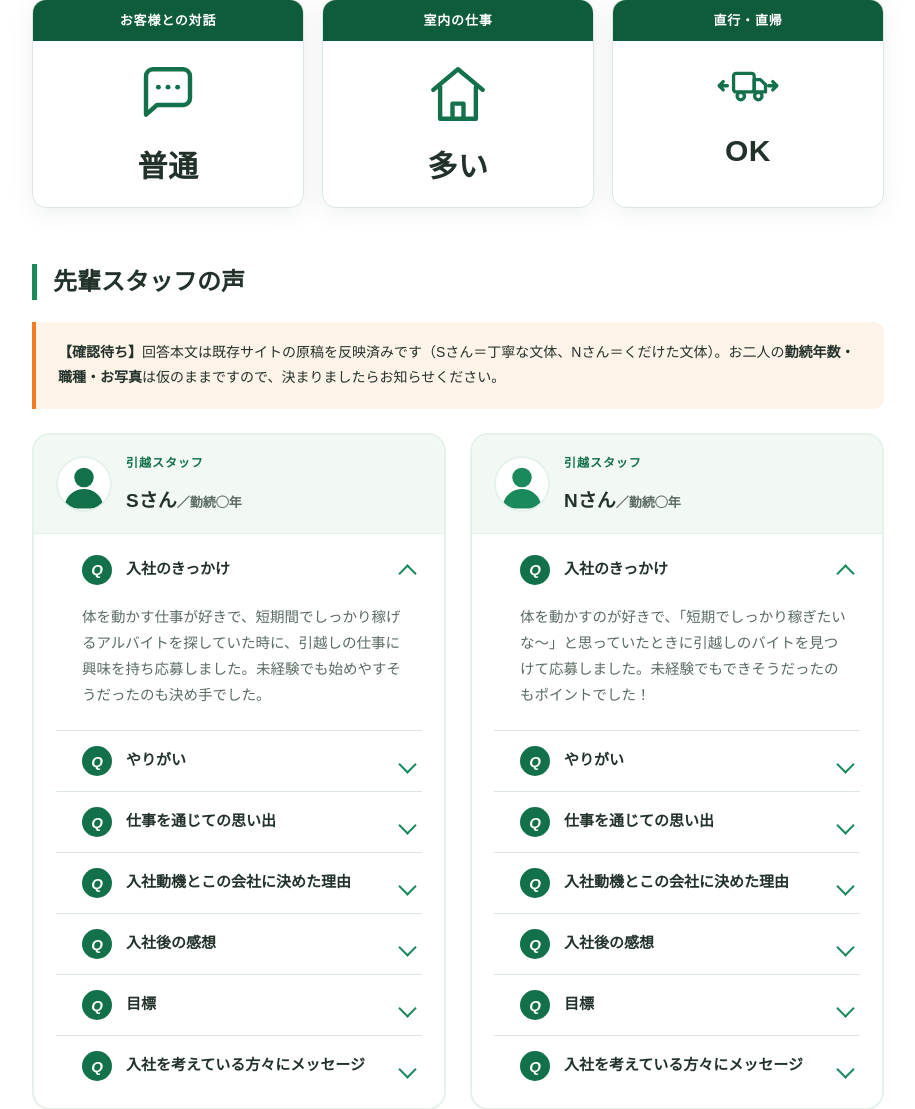
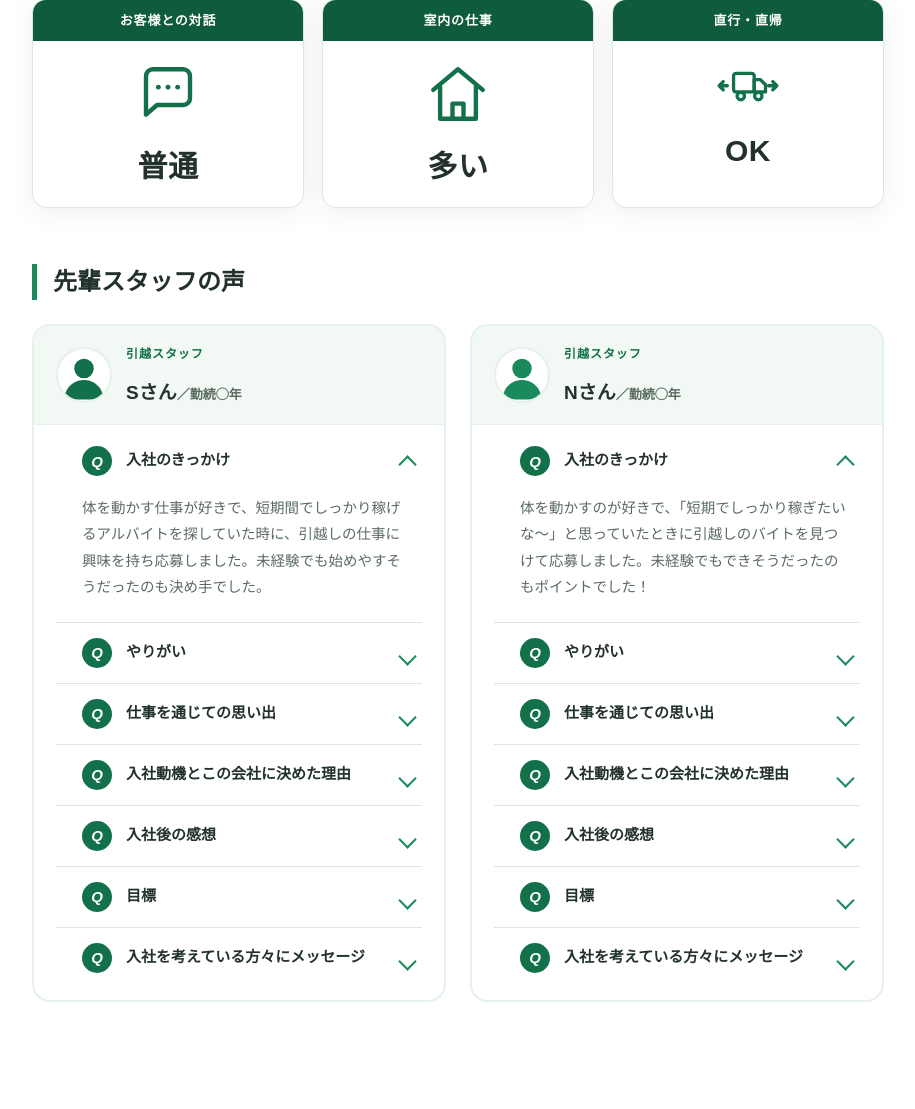
Before and after one commit to tagukichi/naniwa-h, a WordPress theme: template wp-theme/naniwa-express/page-recruit.php in a window 1280 px wide. Shown: the part 1376-2485 px from the top of the page, without its empty margins (182-1097 px from the left). Run offline with PHP 8.4 and a stand-in for WordPress, Linux system fonts and the light colour scheme; the site name, menu and one post (Sample post) are stand-ins, and other content is empty; some libraries are stand-ins or nearby versions.

Commit message:
求人ページ：先輩スタッフの声の【確認待ち】注記を削除
Co-Authored-By: Claude Opus 5 <noreply@anthropic.com>
Claude-Session: https://claude.ai/code/session_01PEi5PkPi4T8HcXmdWJjhRe

```diff
--- a/src/pages/recruit.html
+++ b/src/pages/recruit.html
@@ -93,10 +93,6 @@ description: なにわ引越センターの求人情報です。引越助手・
     <!-- ===== 先輩スタッフの声 ===== -->
     <div class="block">
       <h2 class="h-sec">先輩スタッフの声</h2>
-
-      <div class="notice-box">
-        <p><strong>【確認待ち】</strong>回答本文は既存サイトの原稿を反映済みです（Sさん＝丁寧な文体、Nさん＝くだけた文体）。お二人の<strong>勤続年数・職種・お写真</strong>は仮のままですので、決まりましたらお知らせください。</p>
-      </div>
 
       <div class="rc-people">
         <div class="rc-person">
--- a/static/recruit.html
+++ b/static/recruit.html
@@ -182,10 +182,6 @@
     <!-- ===== 先輩スタッフの声 ===== -->
     <div class="block">
       <h2 class="h-sec">先輩スタッフの声</h2>
-
-      <div class="notice-box">
-        <p><strong>【確認待ち】</strong>回答本文は既存サイトの原稿を反映済みです（Sさん＝丁寧な文体、Nさん＝くだけた文体）。お二人の<strong>勤続年数・職種・お写真</strong>は仮のままですので、決まりましたらお知らせください。</p>
-      </div>
 
       <div class="rc-people">
         <div class="rc-person">
--- a/wp-theme/naniwa-express/page-recruit.php
+++ b/wp-theme/naniwa-express/page-recruit.php
@@ -100,10 +100,6 @@ get_header();
     <!-- ===== 先輩スタッフの声 ===== -->
     <div class="block">
       <h2 class="h-sec">先輩スタッフの声</h2>
-
-      <div class="notice-box">
-        <p><strong>【確認待ち】</strong>回答本文は既存サイトの原稿を反映済みです（Sさん＝丁寧な文体、Nさん＝くだけた文体）。お二人の<strong>勤続年数・職種・お写真</strong>は仮のままですので、決まりましたらお知らせください。</p>
-      </div>
 
       <div class="rc-people">
         <div class="rc-person">
```
Also changed, not shown: 1 other file.
